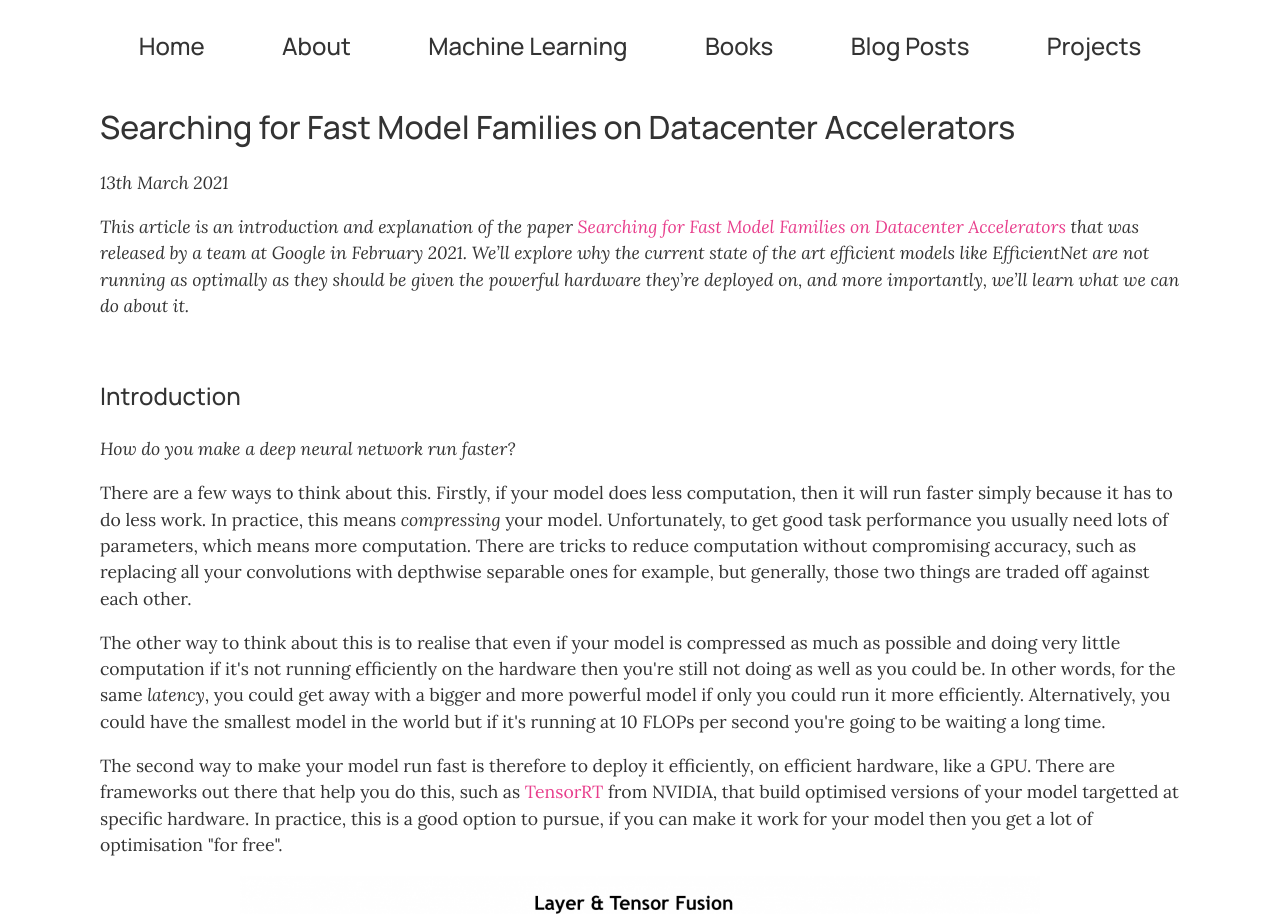
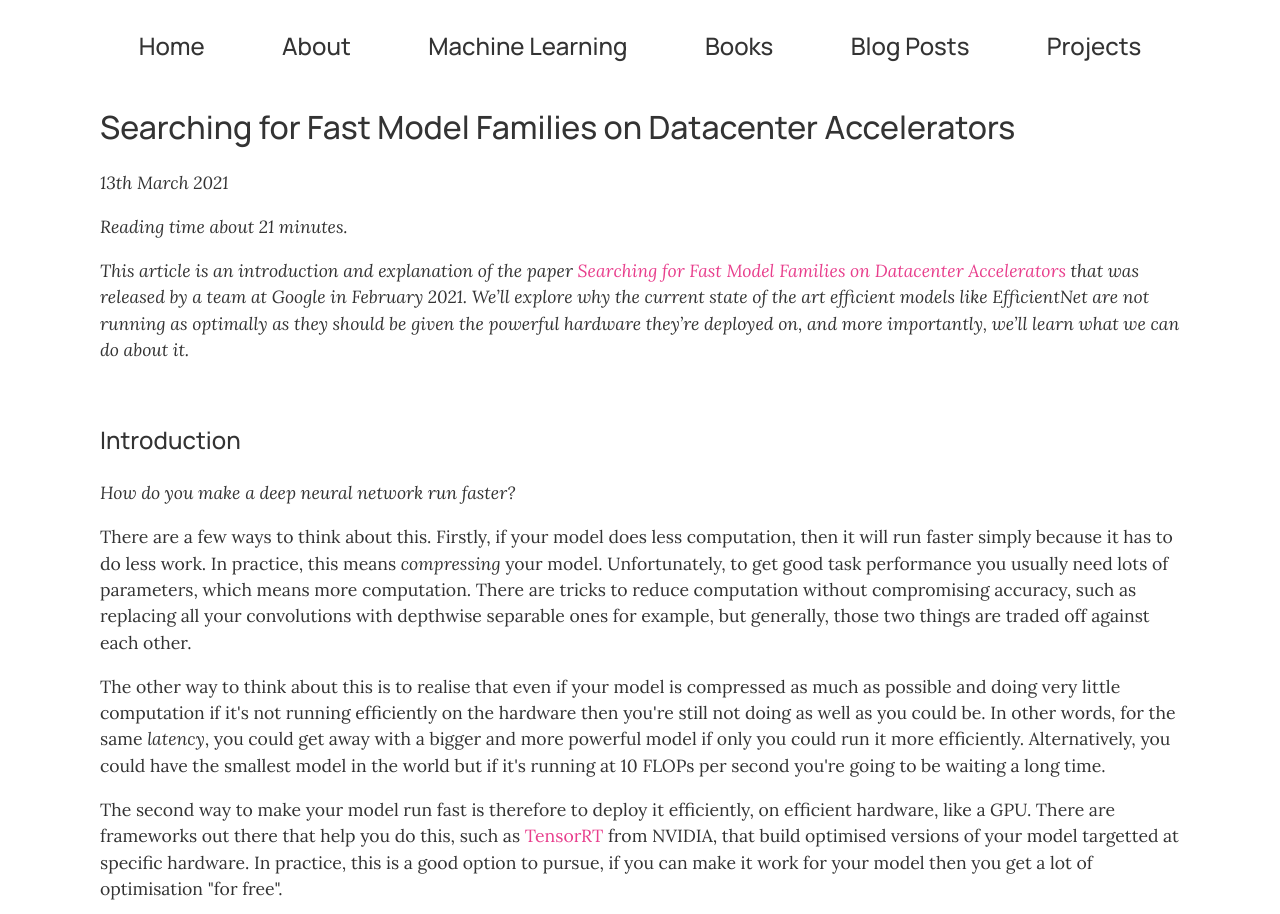
Before and after one commit to harry-optimised/vanilla_website, a plain HTML site: page articles/efficientnetx.html in a window 1280 px wide. Shown: the top 914 px of the page. Drawn offline with nearby package versions, Linux system fonts and the light colour scheme; a script that the page names is missing.

Commit message:
Added reading time to EfficientNetX.

```diff
--- a/articles/efficientnetx.html
+++ b/articles/efficientnetx.html
@@ -36,6 +36,7 @@ s
             <div>
                 <h1>Searching for Fast Model Families on Datacenter Accelerators</h1>
                 <p><i>13th March 2021</i></p>
+                <p><i>Reading time about 21 minutes.</i></p>
                 <p><i>
                     This article is an introduction and explanation of the paper <a href="https://arxiv.org/pdf/2102.05610.pdf">Searching for Fast Model Families on Datacenter Accelerators</a> that was released by a team at Google in February 2021. We’ll explore why
                     the current state of the art efficient models like EfficientNet are not running as optimally as
```
